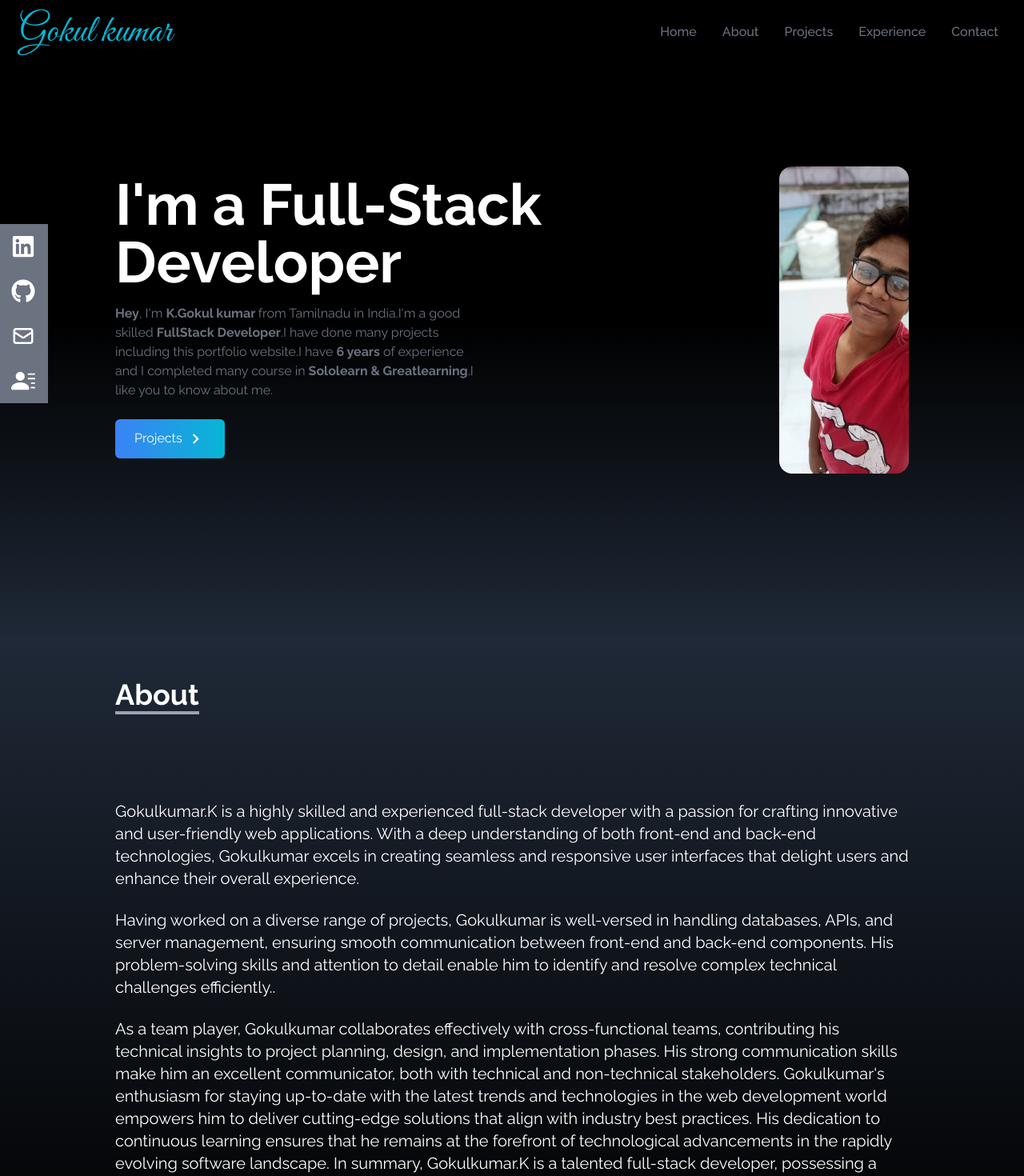
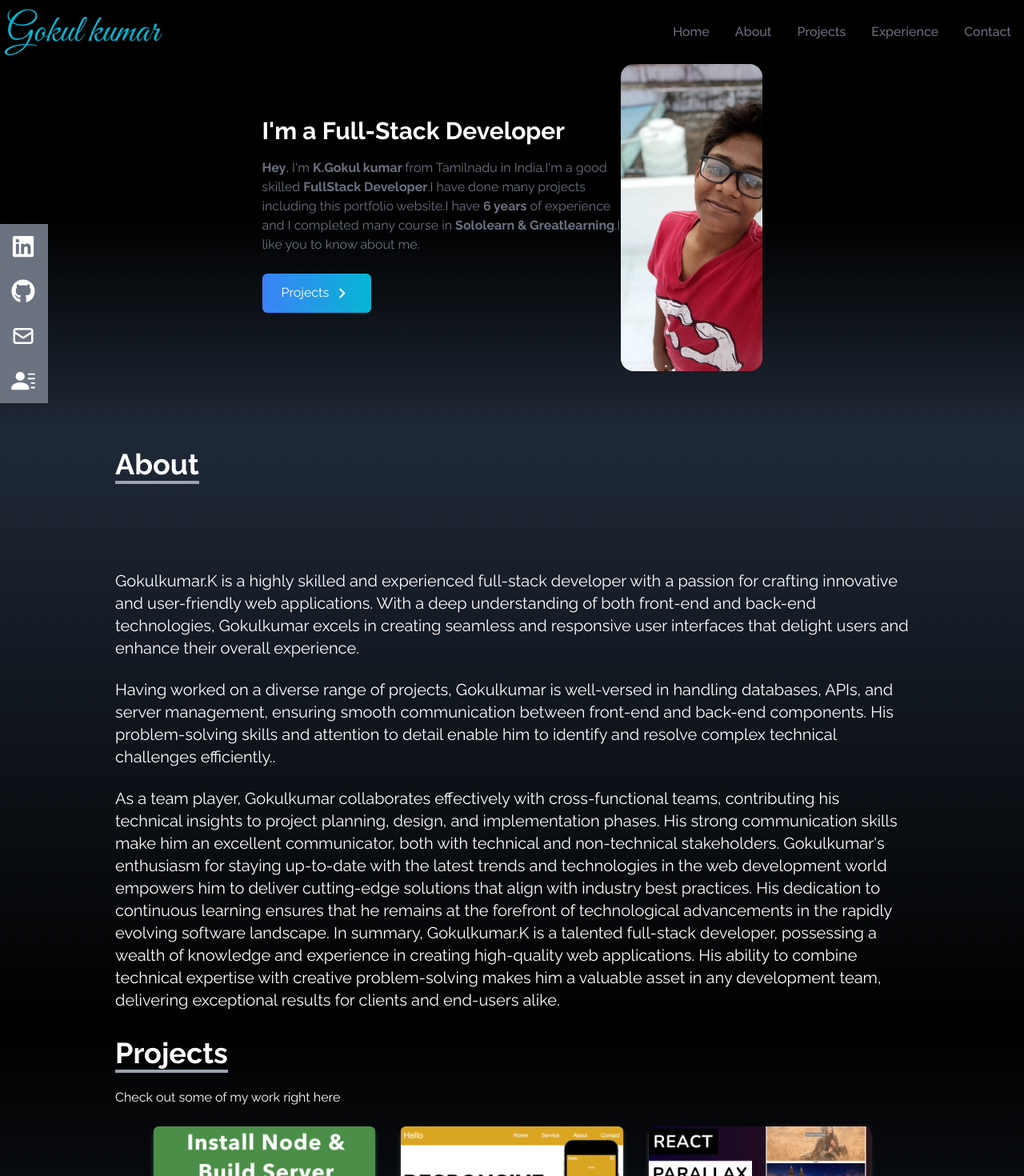
Before and after one commit to Gokulkumar4000/My-Portfolio, a React (Create React App) app: page / in a window 1280 px wide. Shown: the top 1470 px of the page at 80% size. Built offline with nearby package versions, Linux system fonts and the light colour scheme.

Commit message:
Developed

```diff
--- a/src/components/About.jsx
+++ b/src/components/About.jsx
@@ -2,8 +2,8 @@
 
 const About = () => {
   return (
-    <div name='about' className='w-full h-screen bg-gradient-to-b from-gray-800 to-black text-white'>
-        <div className='max-w-screen-lg px-4 mx-auto flex flex-col justify-center w-full h-full'>
+    <div name='about' className='w-full h-full bg-gradient-to-b from-gray-800 to-black text-white'>
+        <div className='max-w-screen-lg p-4 mx-auto flex flex-col justify-center w-full h-full'>
             <div className='pb-8'>
                 <p className='text-4xl font-bold inline border-b-4 border-gray-400'>About</p>
             </div>
--- a/src/components/Experience.jsx
+++ b/src/components/Experience.jsx
@@ -42,7 +42,7 @@
 
   return (
     <div name='experience' className='bg-gradient-to-b from-gray-800 to-black w-full h-screen'>
-        <div className='max-w-screen-lg mx-auto flex flex-col justify-center h-full w-full text-white'>
+        <div className='max-w-screen-lg mx-auto p-4 flex flex-col justify-center h-full w-full text-white'>
             <div>
                 <p className='text-4xl font-bold inline border-b-4 border-gray-400'>Experience</p>
                 <p className='py-6'>These are the cources i worked with</p>
--- a/src/components/Home.jsx
+++ b/src/components/Home.jsx
@@ -4,10 +4,10 @@
 import {MdOutlineKeyboardArrowRight} from 'react-icons/md';
 const Home = () => {
   return (
-    <div name='home' className='h-screen w-full bg-gradient-to-b from-black via-black to-gray-800'>
-        <div className='max-w-screen-lg mx-auto flex flex-col items-center justify-center h-full px-4 md:flex-row '>
+    <div name='home' className='h-full w-full bg-gradient-to-b from-black via-black to-gray-800 py-20'>
+        <div className='max-w-screen-lg mx-auto flex flex-col items-center justify-center h-full w-full px-4 md:flex-row '>
             <div className='flex flex-col justify-center h-full'>
-                <h2 className='text-4xl sm:text-7xl font-bold text-white'>
+                <h2 className='text-4xl sm:text-3xl font-bold text-white'>
                     I'm a Full-Stack Developer
                 </h2>
                 <p className='text-gray-500 py-4 max-w-md  '>
--- a/src/components/NavBar.jsx
+++ b/src/components/NavBar.jsx
@@ -34,7 +34,7 @@
 
 
    return (
-       <div className='flex justify-between items-center w-full h-20 text-white fixed bg-black px-4'>
+       <div className='flex justify-between items-center w-full h-20 text-white fixed bg-black '>
             <div>
                 <h1 className='text-5xl font-signature ml-2 text-cyan-500 '>Gokul kumar</h1>
             </div>
--- a/src/components/Projects.jsx
+++ b/src/components/Projects.jsx
@@ -48,7 +48,7 @@
 ]
 
   return (
-    <div name='projects' className='bg-gradient-to-b from-black to-gray-800 h-full text-white md:h-screen'>
+    <div name='projects' className='bg-gradient-to-b from-black to-gray-800 h-full w-full text-white '>
         <div className='max-w-screen-lg p-4 mx-auto flex flex-col justify-center w-full h-full'>
             <div pb-4>
                 <p className='text-4xl font-bold inline border-b-4 border-gray-400'>Projects</p>
```
